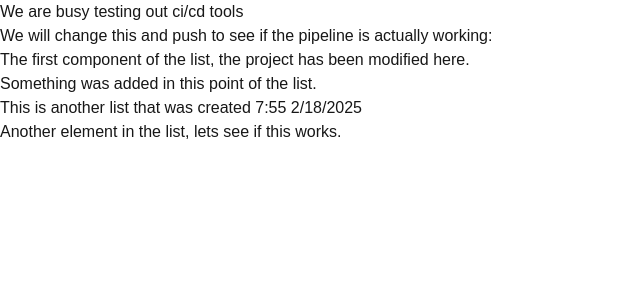
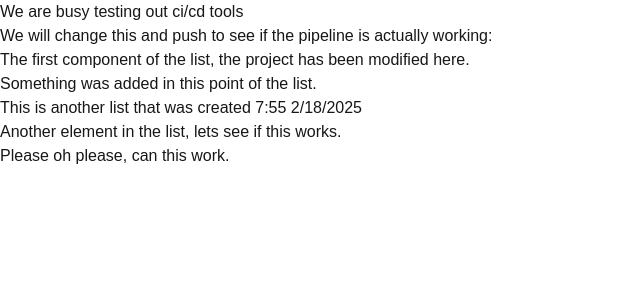
Before and after one commit to aksho-sh/cicd-project, a Next.js app: page / in a window 1280 px wide. Shown: the top 300 px of the page, without its empty margins (0-640 px from the left). Built offline with nearby package versions, Linux system fonts and the light colour scheme.

Commit message:
Hoping this doesn't ruin my sleep

```diff
--- a/src/app/page.js
+++ b/src/app/page.js
@@ -11,6 +11,7 @@ export default function Home(){
       <ul>
         <li>This is another list that was created 7:55 2/18/2025</li>
         <li>Another element in the list, lets see if this works.</li>
+        <li>Please oh please, can this work.</li>
       </ul>
     </div>
   );
```
